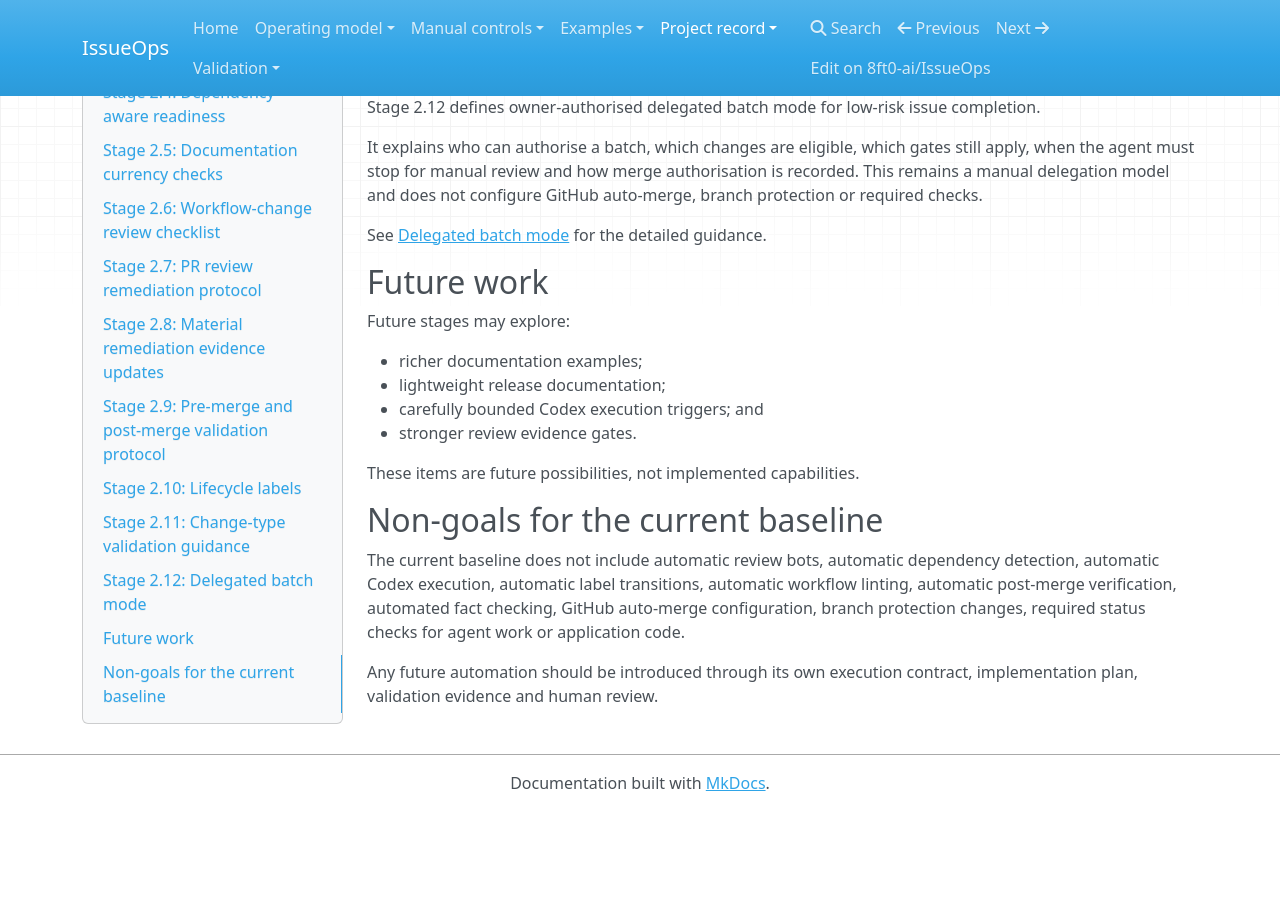
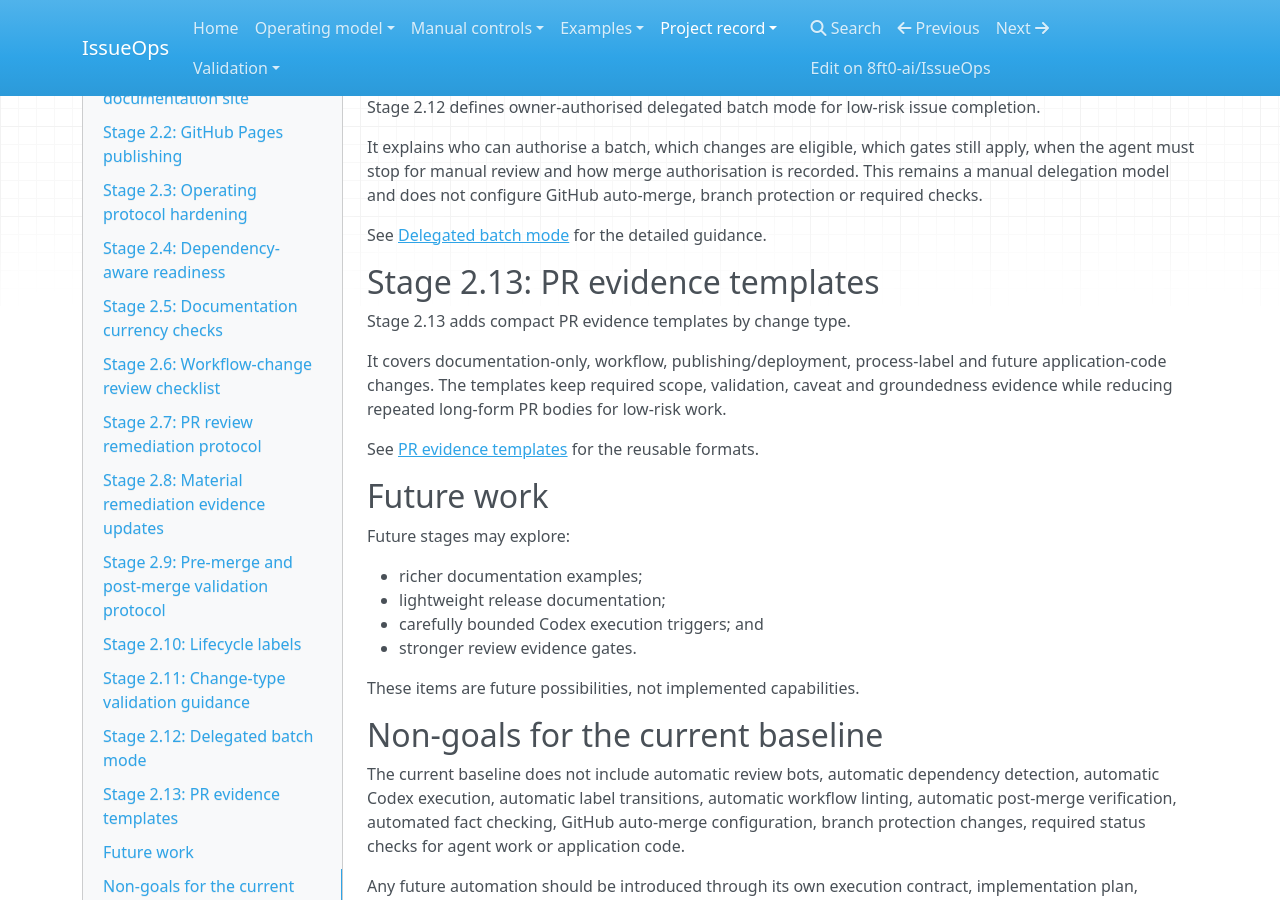
Before and after one commit to 8ft0-ai/IssueOps, an MkDocs documentation site: the page built from docs/roadmap.md, in a window 1280 px wide and 900 px high, scrolled down 3065 px. Built offline with MkDocs 1.6.1, drawn with Linux system fonts in a browser that asks for light colours; nearby versions of some CDN libraries; before the commit the page ends 3876 px from its top, so only the background shows below that.

Commit message:
Record Stage 2.13 PR evidence templates

```diff
--- a/docs/roadmap.md
+++ b/docs/roadmap.md
@@ -114,6 +114,14 @@ It explains who can authorise a batch, which changes are eligible, which gates s
 
 See [Delegated batch mode](delegated-batch-mode.md) for the detailed guidance.
 
+## Stage 2.13: PR evidence templates
+
+Stage 2.13 adds compact PR evidence templates by change type.
+
+It covers documentation-only, workflow, publishing/deployment, process-label and future application-code changes. The templates keep required scope, validation, caveat and groundedness evidence while reducing repeated long-form PR bodies for low-risk work.
+
+See [PR evidence templates](pr-evidence-templates.md) for the reusable formats.
+
 ## Future work
 
 Future stages may explore:
```
